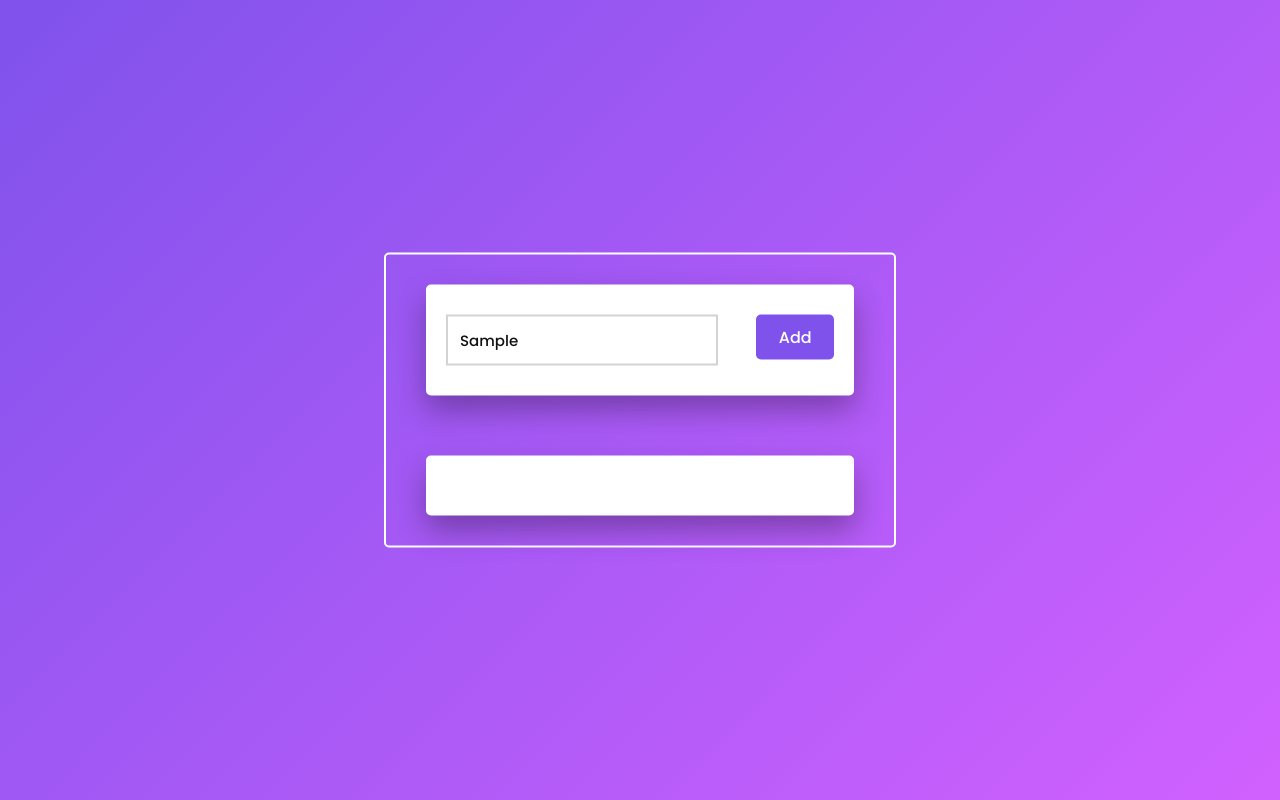
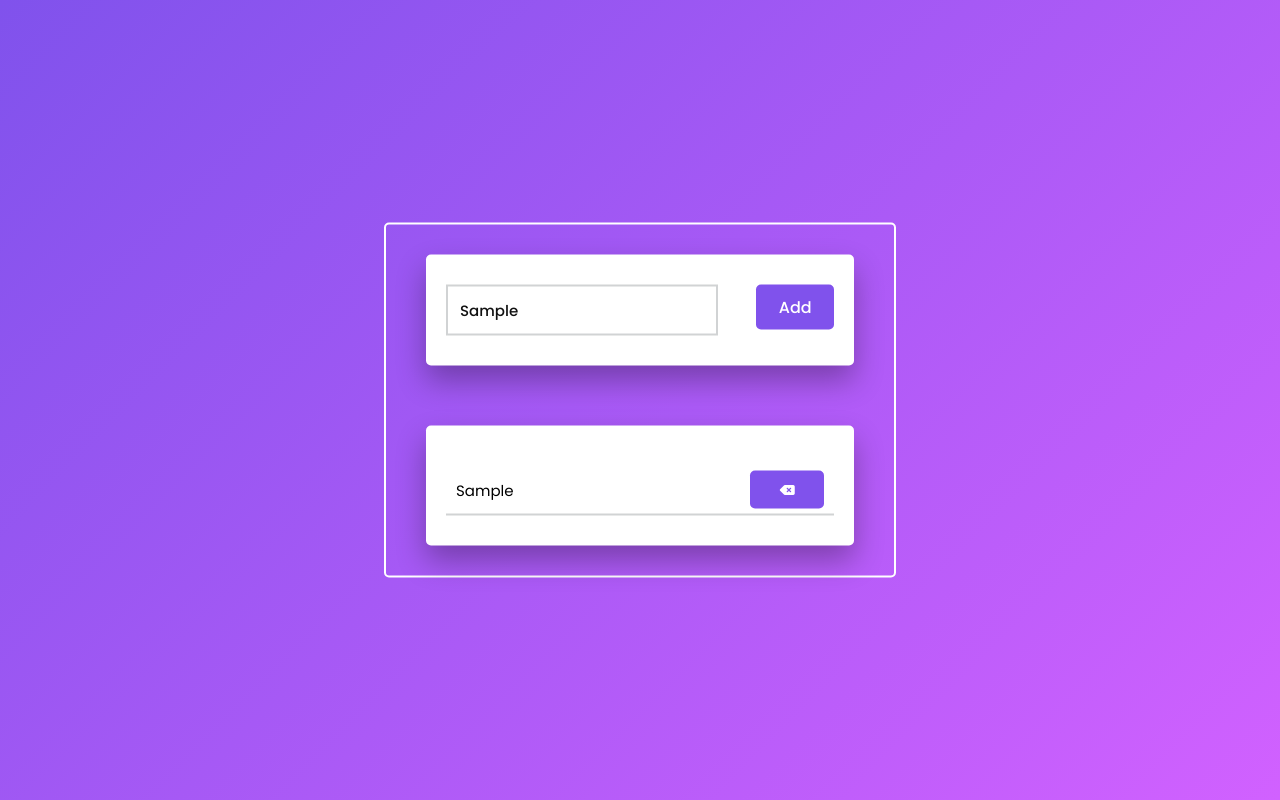
Before and after one commit to A-Nafis-Ch/JavaScript-Project-1-Todo-List, a plain HTML site: page JsTodoList/index.html in a window 1280 px wide. Both pictures are taken after typing "Sample" into the empty fields and a click on the button "Add". Drawn offline with Linux system fonts and the light colour scheme.

Commit message:
Files modified

```diff
--- a/JsTodoList/index.html
+++ b/JsTodoList/index.html
@@ -5,8 +5,11 @@
     <meta name="viewport" content="width=device-width, initial-scale=1.0">
     <title>Todo List</title>
     <link rel="stylesheet" href="style.css">
+    <link rel="stylesheet" href="https://cdnjs.cloudflare.com/ajax/libs/font-awesome/6.7.1/css/all.min.css" integrity="sha512-5Hs3dF2AEPkpNAR7UiOHba+lRSJNeM2ECkwxUIxC1Q/FLycGTbNapWXB4tP889k5T5Ju8fs4b1P5z/iB4nMfSQ==" crossorigin="anonymous" referrerpolicy="no-referrer" />
+
 </head>
 <body>
+
     <div class="container">
         <div id="newtask">
             <input type="text" placeholder="Task to be done..">
--- a/JsTodoList/script.js
+++ b/JsTodoList/script.js
@@ -7,7 +7,25 @@ document.querySelector('#push').onclick = function(){
     }
     else{
 
-        document.querySelector(".tasks").innerHTML
+        document.querySelector(".tasks").innerHTML += `
+
+                        <div class="task">
+                            <span id="taskname">
+
+                                    ${document.querySelector('#newtask input').value}
+
+                            </span>
+                            <button class="delete">
+
+                                <i class="fa-solid fa-delete-left"></i>
+
+
+                            </button>
+
+                        </div>
+                      `;
+
+
     }
 
 }
--- a/JsTodoList/style.css
+++ b/JsTodoList/style.css
@@ -87,3 +87,37 @@ body{
     width: 100%;
     position: relative;
 }
+
+.task{
+
+   height: 50px;
+   justify-content: space-between;
+   background-color: #ffffff;
+   padding: 5px 10px;
+   margin-top: 10px;
+   display: flex;
+   align-items: center;
+   border-bottom: 2px solid #d1d3d4;
+   cursor: pointer;
+}
+
+.task span{
+
+    font-family: 'Poppins', sans-serif;
+    font-size: 15px;
+    font-weight: 400;
+}
+
+.task button{
+
+    background-color: #8052ec;
+    color: #ffffff;
+    border-radius: 5px;
+    height: 100%;
+    width: 20%;
+    border: none;
+    cursor: pointer;
+    outline: none;
+
+
+}
```
